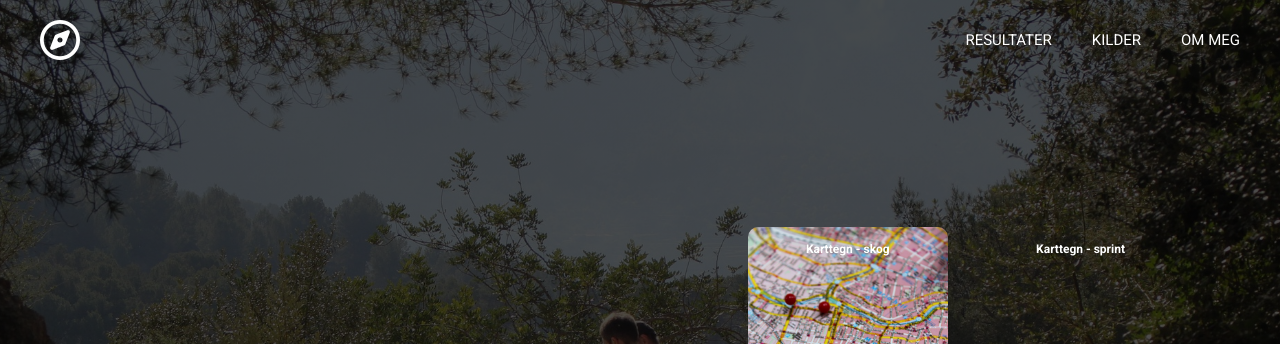
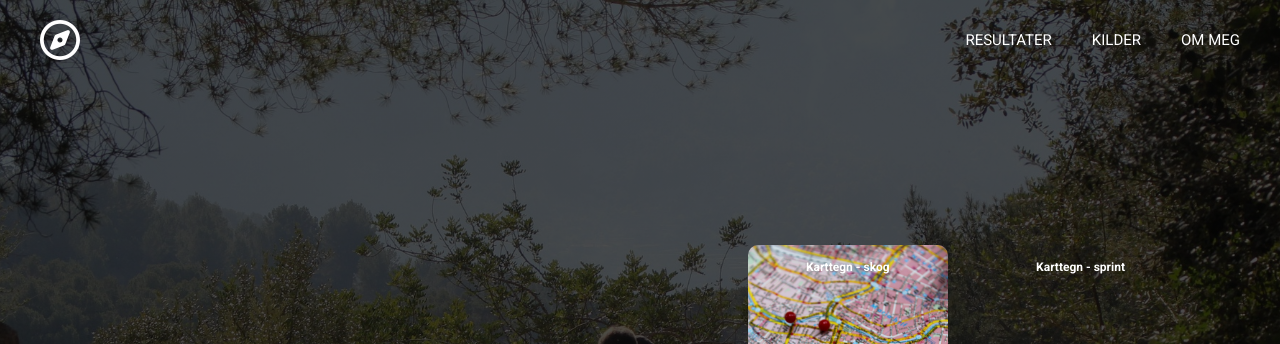
Before and after one commit to gundetu/gundetu.github.io, a plain HTML site: page Avsluttende prosjekt/index.html in a window 1280 px wide. Shown: the top 344 px of the page. Drawn offline with Linux system fonts and the light colour scheme.

Commit message:
Update style.css

```diff
--- a/Avsluttende prosjekt/style.css
+++ b/Avsluttende prosjekt/style.css
@@ -18,7 +18,7 @@ body{
 
 .container{
     width: 100%;
-    height: 110vh;
+    height: 115vh;
     background-image: linear-gradient(rgba(0,0,0,0.7), rgba(0,0,0,0.7)),url(Bilder.prosjekt/bakgrunn.jpg);
     background-position:center;
     background-size:cover;
```
